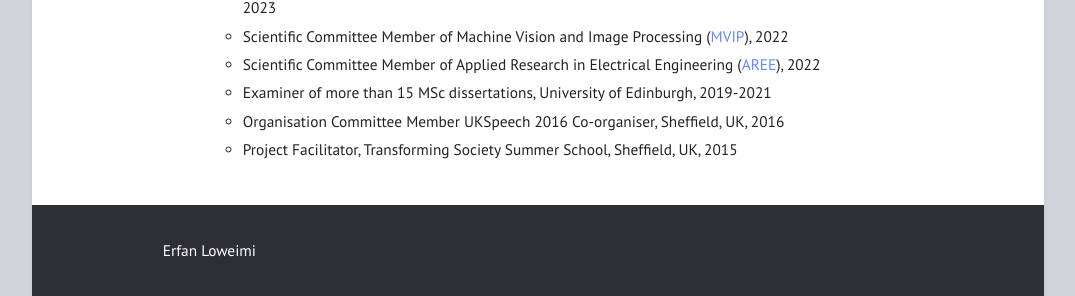
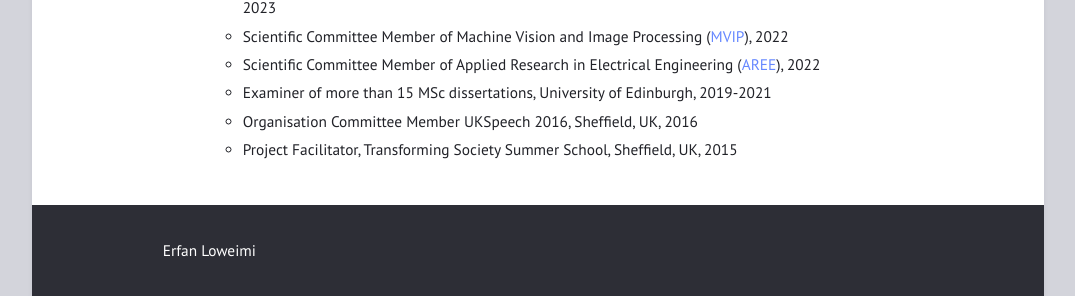
Before and after one commit to eloweimi/eloweimi.github.io, a Jekyll site: the page built from roles.md, in a window 1280 px wide. Shown: the part 752-1048 px from the top of the page, without its empty margins (102-1177 px from the left). Built offline with Jekyll 4.4.1, drawn with Linux system fonts in a browser that asks for light colours.

Commit message:
Update roles.md

```diff
--- a/roles.md
+++ b/roles.md
@@ -34,5 +34,5 @@ title: ""
    - Scientific Committee Member of Machine Vision and Image Processing ([MVIP](https://mvip2022.ismvipconf.ir/Sci.php)), 2022
    - Scientific Committee Member of Applied Research in Electrical Engineering ([AREE](https://aree2023.scu.ac.ir/fa/page.php?rid=58)), 2022
    - Examiner of more than 15 MSc dissertations, University of Edinburgh, 2019-2021
-   - Organisation Committee Member UKSpeech 2016 Co-organiser, Sheffield, UK, 2016
+   - Organisation Committee Member UKSpeech 2016, Sheffield, UK, 2016
    - Project Facilitator, Transforming Society Summer School, Sheffield, UK, 2015
```
